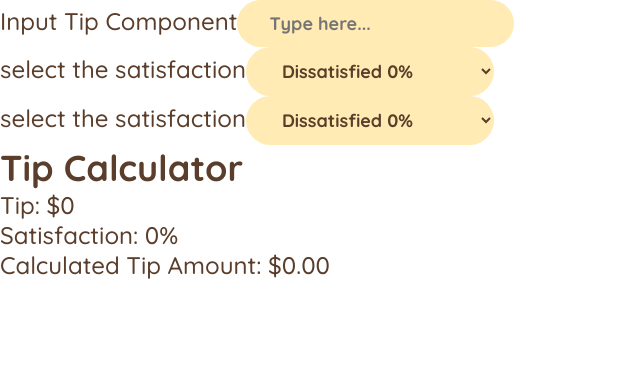
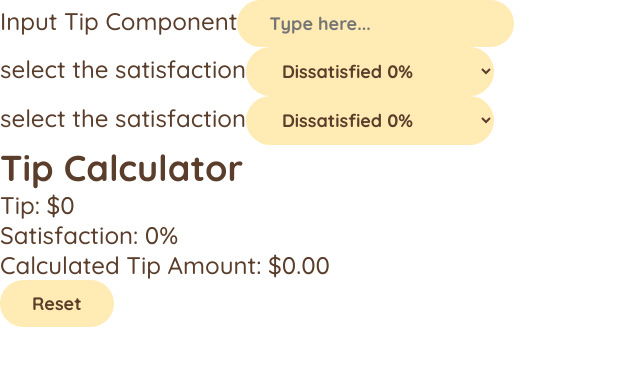
Before and after one commit to BhanuPrakash056/travel-list, a React (Create React App) app: page / in a window 1280 px wide. Shown: the top 366 px of the page, without its empty margins (0-640 px from the left). Built offline with nearby package versions, Linux system fonts and the light colour scheme.

Commit message:
feat: add reset functionality to Tip Calculator component

```diff
--- a/src/App.js
+++ b/src/App.js
@@ -42,7 +42,11 @@ export default function App(){
   }
 
   const averageSatisfaction = (satisfaction1 + satisfaction2) / 2;
-
+  function handleReset(){
+    setTip("");
+    setSatisfaction1(0);
+    setSatisfaction2(0);
+  }
 
 
   return (
@@ -50,7 +54,8 @@ export default function App(){
     <InputTip tip={tip} onSetTip={handleSetTip} />
     <SelectSatisfaction value={satisfaction1} onChange={setSatisfaction1} />
     <SelectSatisfaction value={satisfaction2} onChange={setSatisfaction2} />
-    <TipCalculator tip={tip} satisfaction={averageSatisfaction} />
+    <TipCalculator tip={tip} satisfaction={averageSatisfaction} handleReset={handleReset} />
+    <button onClick={handleReset}>Reset</button>
     </>
   )
 }
```
